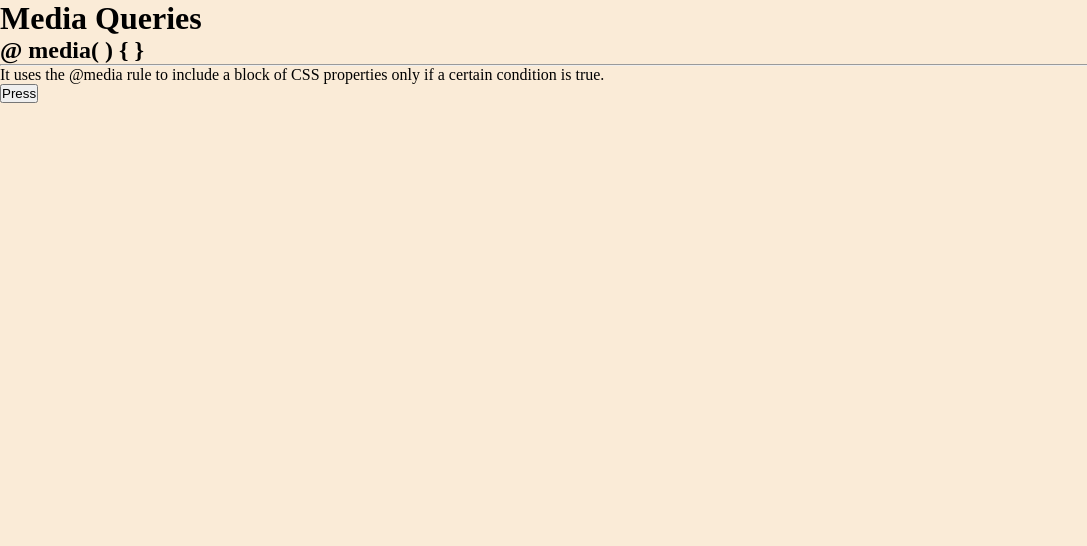
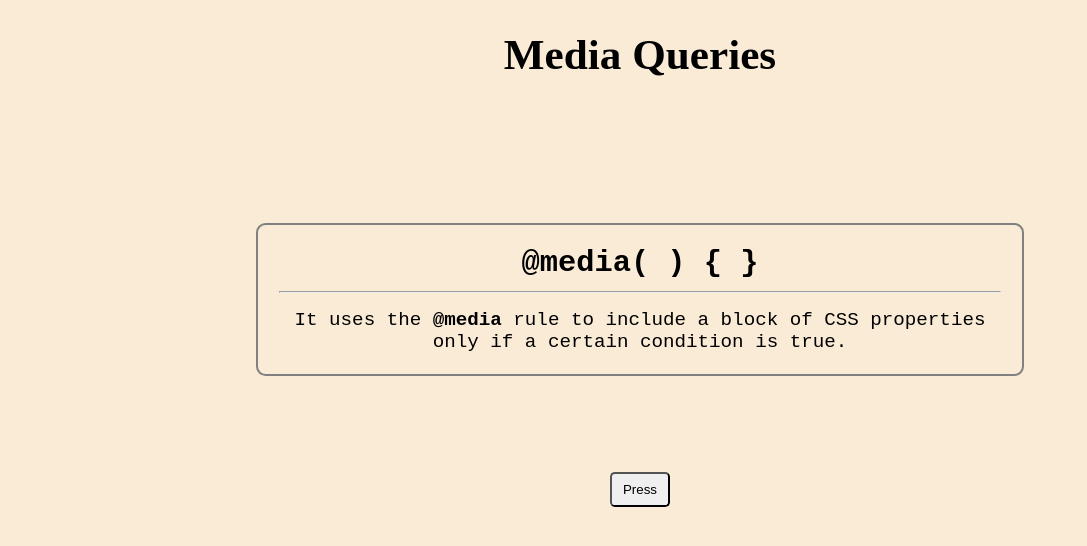
Before and after one commit to vikramintech/mediaUse, a plain HTML site: page index.html in a window 1280 px wide. Shown: the whole page, without its empty margins (0-1087 px from the left). Drawn offline with Linux system fonts and the light colour scheme.

Commit message:
structure update and styling added

```diff
--- a/index.html
+++ b/index.html
@@ -10,13 +10,14 @@
     <h1>Media Queries</h1>
     <main>
       <div class="box">
-        <h2>@ media( ) { }</h2><hr>
+        <h2>@media( ) { }</h2>
+        <hr />
         <p>
-          It uses the @media rule to include a block of CSS properties only if a
-          certain condition is true.
+          It uses the <strong>@media</strong> rule to include a block of CSS
+          properties only if a certain condition is true.
         </p>
       </div>
-      <button class="scroll">Press</button>
+      <button class="press">Press</button>
     </main>
   </body>
 </html>
--- a/styles.css
+++ b/styles.css
@@ -4,7 +4,37 @@
   padding: 0;
   box-sizing: border-box;
 }
-/* body style */
+/* Typography */
+
 body {
   background-color: antiquewhite;
+  text-align: center;
+  font-size: 62.5%;
 }
+h1 {
+  margin-top: 1.9rem;
+  font-size: 2.7rem;
+}
+.box {
+  margin: 0 auto;
+  margin-top: 9rem;
+  width: 60%;
+  border: 2px solid grey;
+  border-radius: 0.6rem;
+  padding: 1.3rem;
+  font-family: monospace;
+}
+h2 {
+  font-size: 1.9rem;
+  margin-bottom: 0.7rem;
+}
+p {
+  margin-top: 1rem;
+  font-size: 1.2rem;
+}
+button {
+  margin-top: 6rem;
+  padding: 0.5rem;
+  border-radius: 0.3rem;
+  width:3.7rem;
+}
```
